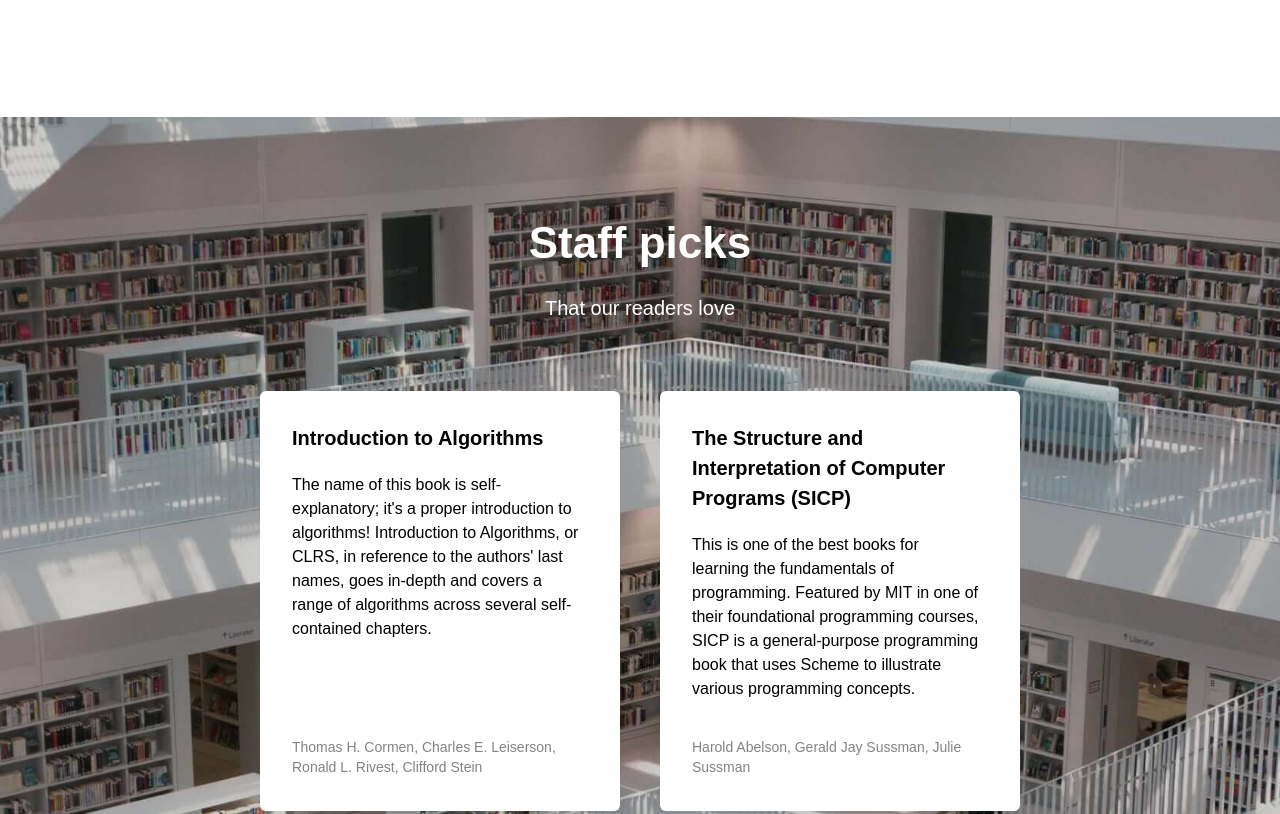
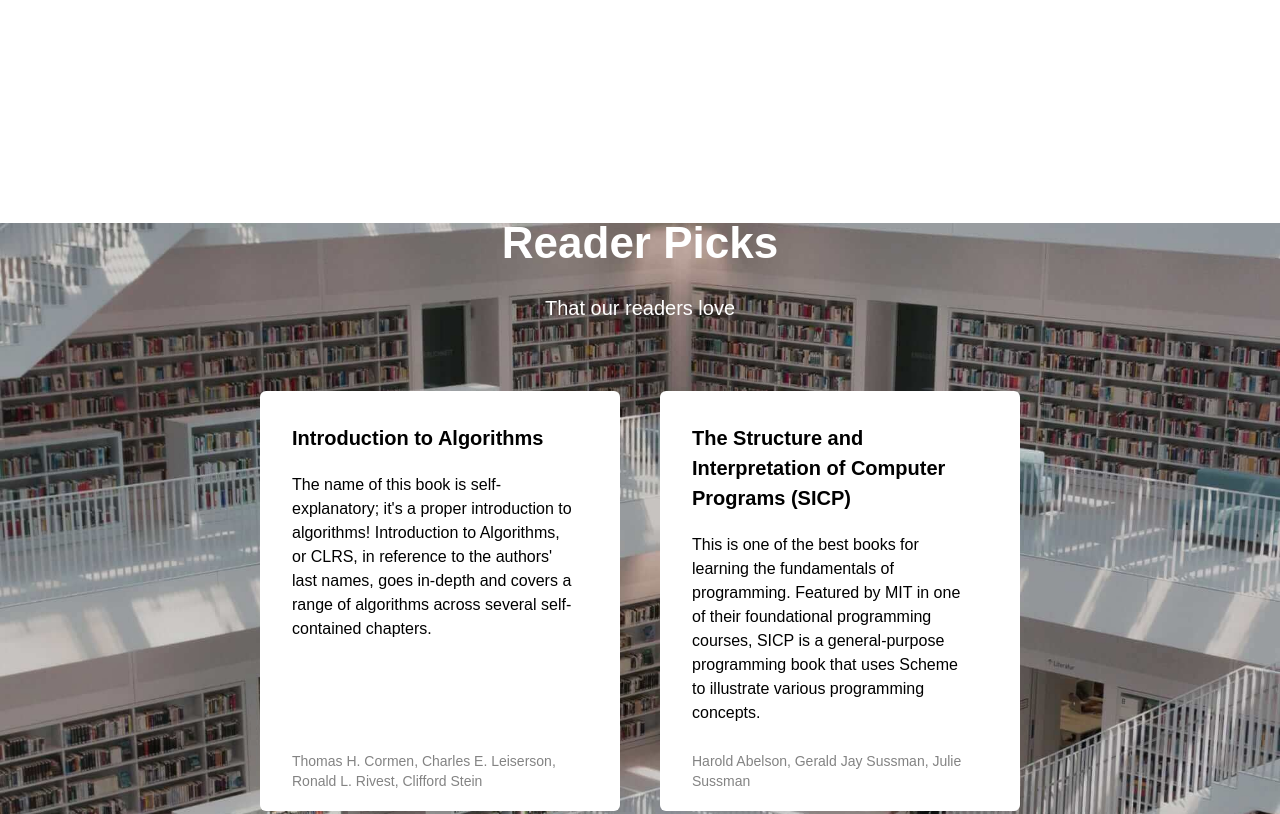
Before and after one commit to IMLUOAI/se_project_library, a plain HTML site: page index.html in a window 1280 px wide. Shown: the part 1507-2321 px from the top of the page. Drawn offline with Linux system fonts and the light colour scheme.

Commit message:
update commit

```diff
--- a/index.html
+++ b/index.html
@@ -130,7 +130,7 @@
           </div>
         </section>
         <section id="staff" class="staff">
-          <h2 class="staff__title">Staff picks</h2>
+          <h2 class="staff__title">Reader Picks</h2>
           <p class="staff__subtitle">That our readers love</p>
           <ul class="staff__cards">
             <li class="card">
--- a/styles/style.css
+++ b/styles/style.css
@@ -235,7 +235,7 @@
   background-image: url(../images/staff_picks_background.jpg);
   background-position: center;
   background-repeat: no-repeat;
-  background-size: cover;
+  background-size: contain;
   margin:0;
 
 }
@@ -274,10 +274,11 @@
 .card {
   background-color: #fff;
   border-radius: 6px;
-  padding: 32px 40px 20px 32px;
+  padding: 32px 45px 20px 32px;
   box-sizing: border-box;
   width: 360px;
   height: 420px;
+  margin: 0;
 }
 
 .card__content {
@@ -285,8 +286,6 @@
   height: 100%;
   display: flex;
   flex-direction: column;
-
-
 }
 
 .card__title {
@@ -297,13 +296,13 @@
 }
 
 .card__text {
-  margin: 20px 0 0;
+  margin: 20px auto;
   font-size: 16px;
   line-height: 24px;
 }
 
 .card__footer {
-  margin-top: auto;
+  margin: auto 0 0;
   font-size: 14px;
   line-height: 20px;
   color: #838383;
@@ -335,9 +334,12 @@
 }
 
 .step {
+  margin: 0;
   width: 220px;
+  padding: 8px 15px 0 0;
   box-sizing: border-box;
   flex-basis: auto;
+
 
 }
 
@@ -387,6 +389,7 @@
   font-weight: 400;
   max-width: 660px;
   color: white;
+  padding: 5px 15px 0 5px;
   margin-left: 120px;
   z-index: 2;
 }
```
